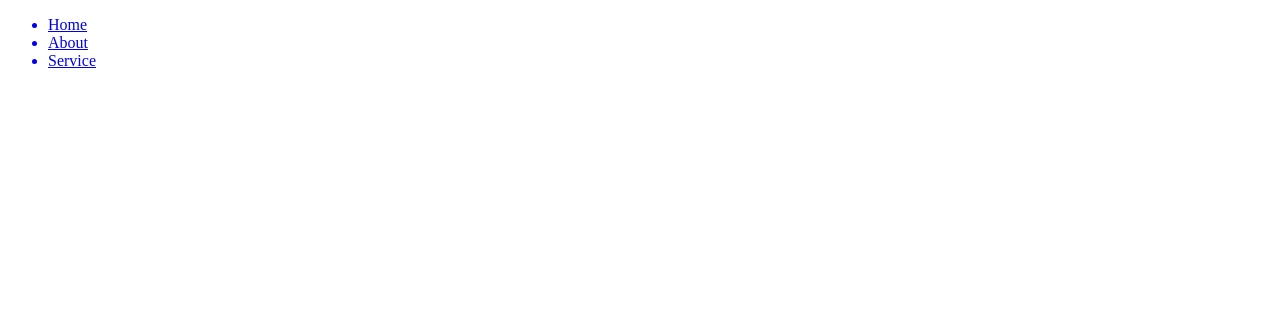
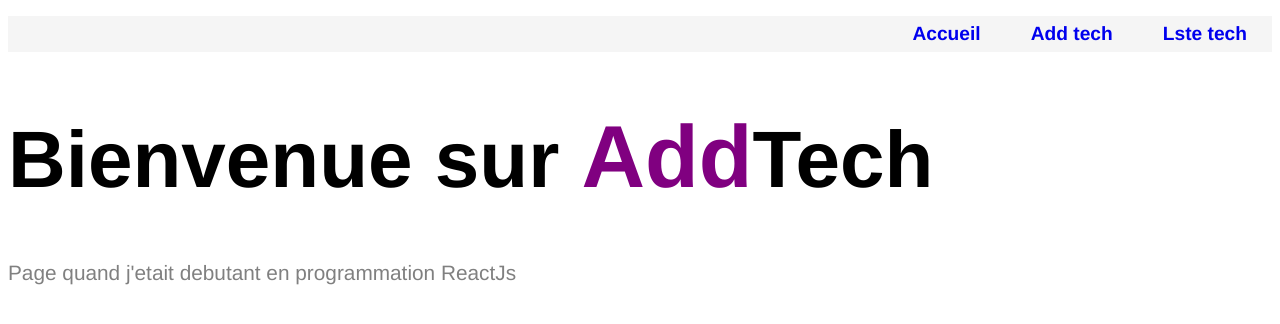
Before and after one commit to issiaka002/react, a React (Create React App) app: page / in a window 1280 px wide. Shown: the top 324 px of the page. Built offline with nearby package versions, Linux system fonts and the light colour scheme.

Commit message:
creation of navigation pages, creation of css files and formatting of the different pages

```diff
--- /dev/null
+++ b/src/components/Navigation.css
@@ -0,0 +1,31 @@
+.menu{
+      border: none;
+      display: flex;
+      justify-content: end;
+      list-style: none;
+      background-color: #f5f5f5;
+      padding: 7px 0 ;
+}
+.menu li {
+      font-size: 1.2rem;
+      font-weight: bold;
+      position: relative;
+      margin:  0 25px;
+}
+.menu li::after{
+      content: " ";
+      position: absolute;
+      bottom: 0;
+      left: 0;
+      width: 0;
+      height: 3px;
+      background-color: purple;
+      transition: all ease-out 0.5s;
+}
+.menu li:hover::after{
+      width: 60%;
+}
+*{
+      text-decoration: none;
+      font-family: Helvetica, sans-serif;
+}
--- a/src/components/Navigation.js
+++ b/src/components/Navigation.js
@@ -1,19 +1,21 @@
 import React from 'react';
 import { NavLink } from 'react-router-dom';
+import './Navigation.css';
 
 const Navigation = () => {
       return (
             <div className='Navigation'>
-                  <ul>
+                  <ul className='menu flex'>
                         <NavLink to="/">
-                              <li>Home</li>
+                              <li>Accueil</li>
+                        </NavLink>
+                        <NavLink to="/Service">
+                              <li>Add tech</li>
                         </NavLink>
                         <NavLink to="/About">
-                              <li>About</li>
+                              <li>Lste tech</li>
                         </NavLink>
-                        <NavLink to="/Service">
-                              <li>Service</li>
-                        </NavLink>
+
                   </ul>
 
             </div>
--- a/src/pages/About.js
+++ b/src/pages/About.js
@@ -6,7 +6,7 @@ class About extends Component {
             return (
                   <div>
                         <Navigation/>
-                        <h1 className='"text-gray-100 '>
+                        <h1 >
                               About
                         </h1>
                   </div>
--- /dev/null
+++ b/src/pages/Home.css
@@ -0,0 +1,11 @@
+h1{
+      font-size: 5rem;
+}
+h1 span{
+      color: purple;
+      font-size: 5.5rem;
+}
+p{
+      color: grey;
+      font-size: 1.3rem;
+}
--- a/src/pages/Home.js
+++ b/src/pages/Home.js
@@ -1,21 +1,27 @@
 import React, { Component } from 'react';
 import Navigation from '../components/Navigation';
+import "./Home.css";
 
 class Home extends Component {
+
       render() {
+            // Initialisation
+            const title =  <h1>ACCEUIL </h1>
+            const tab = [ <li>mariage</li>, <li>mariage</li>, <li>mariage</li>]
+            // Fonction ou comportement
+
+            // Affichage
             return (
                   <div>
                         <Navigation/>
+                        <h1>
+                              Bienvenue sur <span>Add</span>Tech
+                              <br></br>
+                        </h1>
 
-
-
-
-
-
-
-
-
-
+                       <p>
+                         Page quand j'etait debutant en programmation ReactJs
+                       </p>
                   </div>
             );
       }
--- /dev/null
+++ b/src/pages/Service.css
@@ -0,0 +1,34 @@
+.form{
+      display: flex;
+      padding: 15px;
+      border: none;
+      outline: none;
+      background-color: #f7f7f7;
+      width: 300px;
+      margin: 0 auto;
+      border-radius: 10px;
+
+}
+.form label{
+      font-size: 1.3rem;
+      font-weight: bold;
+
+}
+.form div input,.form div textarea, .form div select {
+      width: 112%;
+      padding: 5px;
+}
+.form input[type="submit"]{
+      width: 118%;
+      background-color: purple;
+      border: none;
+      border-radius: 5px;
+      padding: 5px;
+      color: #f7f7f7;
+      font-size: 1.3rem;
+
+
+}
+.form div{
+      margin-top: 15px;
+}
--- a/src/pages/Service.js
+++ b/src/pages/Service.js
@@ -1,13 +1,46 @@
 import React from 'react';
 import Navigation from '../components/Navigation';
+import "./Service.css"
 
 const Service = () => {
       return (
             <div>
-                  <Navigation></Navigation>
+                  <Navigation/>
                   <h1>
-                        Nos services ...
+                      Ajouter une technologie ...
                   </h1>
+                  <div className='form'>
+                        <form action='#'>
+                                    <div>
+                                    <label htmlFor='name'>Nom techno</label>
+                                    <br></br>
+                                    <input id='name'  type="text" name="name"></input>
+                                    <br></br>
+
+                                    </div>
+                                    <div>
+                                    <label htmlFor='category'>Category</label>
+                                    <br></br>
+                                    <select id="category" name="category" >
+                                    .     <option>Selectionne la category ...</option>
+                                          <option value="front">Front-end</option>
+                                          <option value="back">Back-end</option>
+                                          <option value="full">Full-stack</option>
+                                          <option value="other">Autre</option>
+                                     </select>
+                                     <br></br>
+                                    </div>
+                                    <div>
+                                    <label htmlFor='des'>Description</label>
+                                    <br></br>
+                                    <textarea id="des" name="description" rows="12"  cols="30"></textarea>
+                                    <br></br>
+                                    </div>
+                                    <div>
+                                                <input type="submit" name="add" value="Ajouter +"/>
+                                    </div>
+                        </form>
+                  </div>
             </div>
       );
 };
```
